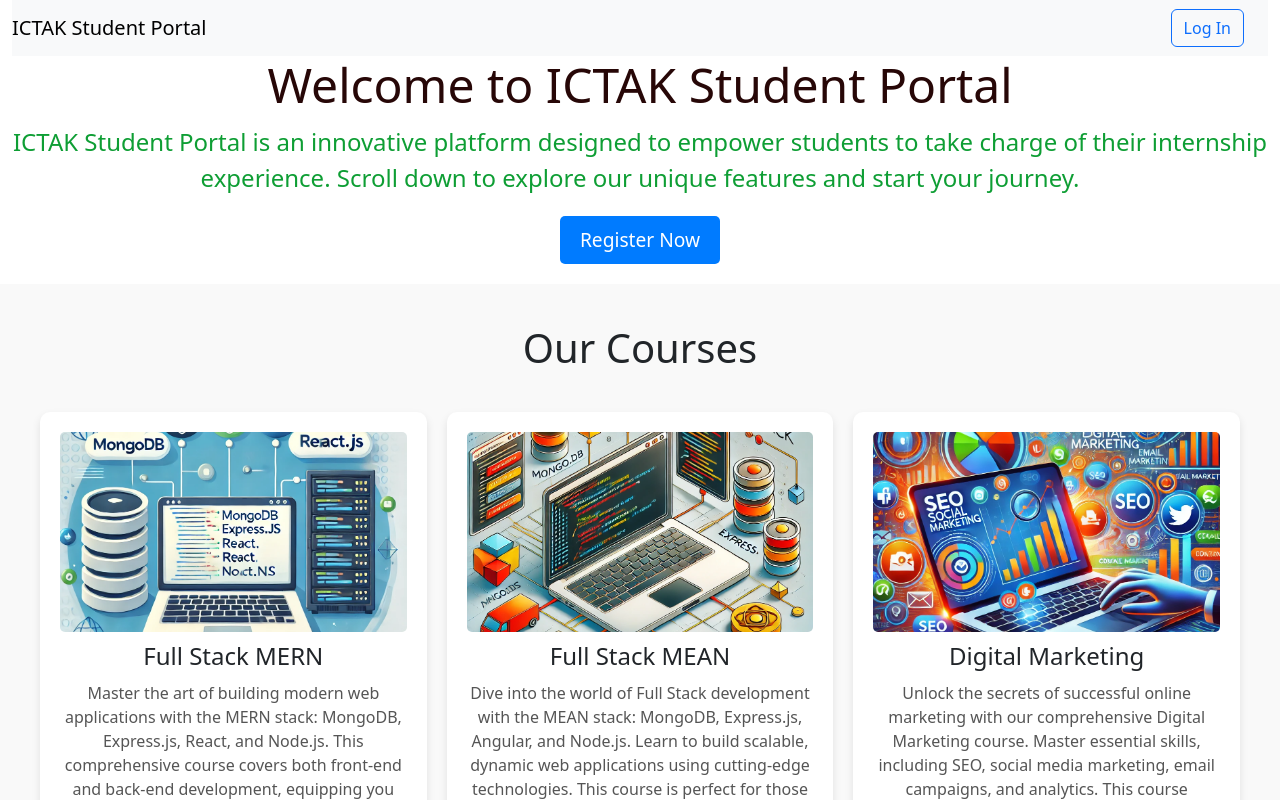
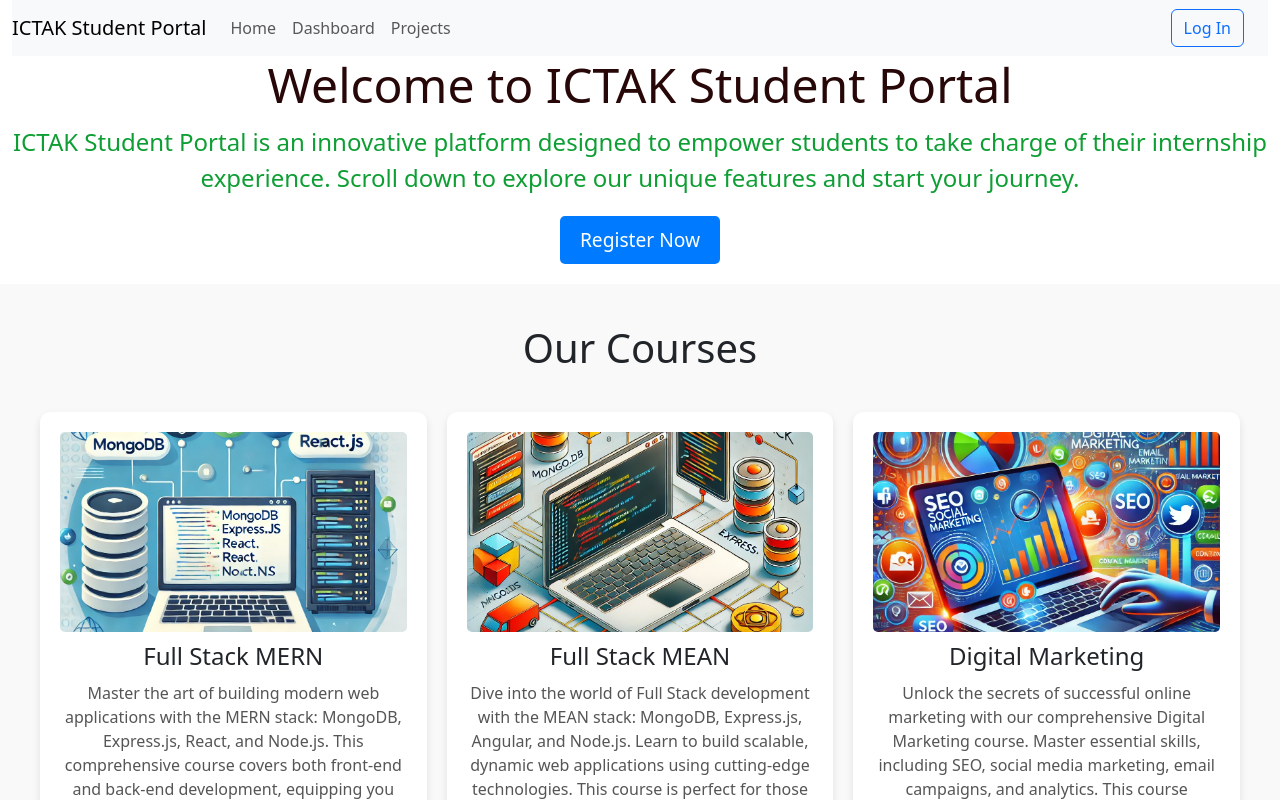
Before and after one commit to SoniyaDas31/ictak-internship-portal, a React (Vite) app in the folder student-portal/: page / in a window 1280 px wide. Shown: the top 800 px of the page. Built offline with nearby package versions, Linux system fonts and the light colour scheme.

Commit message:
Navbar Updated

```diff
--- a/student-portal/src/component/Navbar-logout.jsx
+++ b/student-portal/src/component/Navbar-logout.jsx
@@ -35,8 +35,8 @@ const Navbar2 = () => {
 
                         <div className="collapse navbar-collapse" id="navbarSupportedContent">
                             <ul className="navbar-nav mr-auto mt-2 mt-lg-0 me-4">
-                                {/* <li className="nav-item active">
-                                    <NavLink to="/" className="nav-link">Home </NavLink>
+                                <li className="nav-item active">
+                                <a className="nav-link" href="/">Home </a>
                                 </li>
                                 <li className="nav-item">
                                     <a className="nav-link" href="/dashboard">Dashboard</a>
@@ -44,7 +44,7 @@ const Navbar2 = () => {
 
                                 <li className="nav-item">
                                     <a className="nav-link" href="/projects">Projects</a>
-                                </li> */}
+                                </li>
                             </ul>
                             <form className="form-inline my-2 my-lg-0">
 
```
